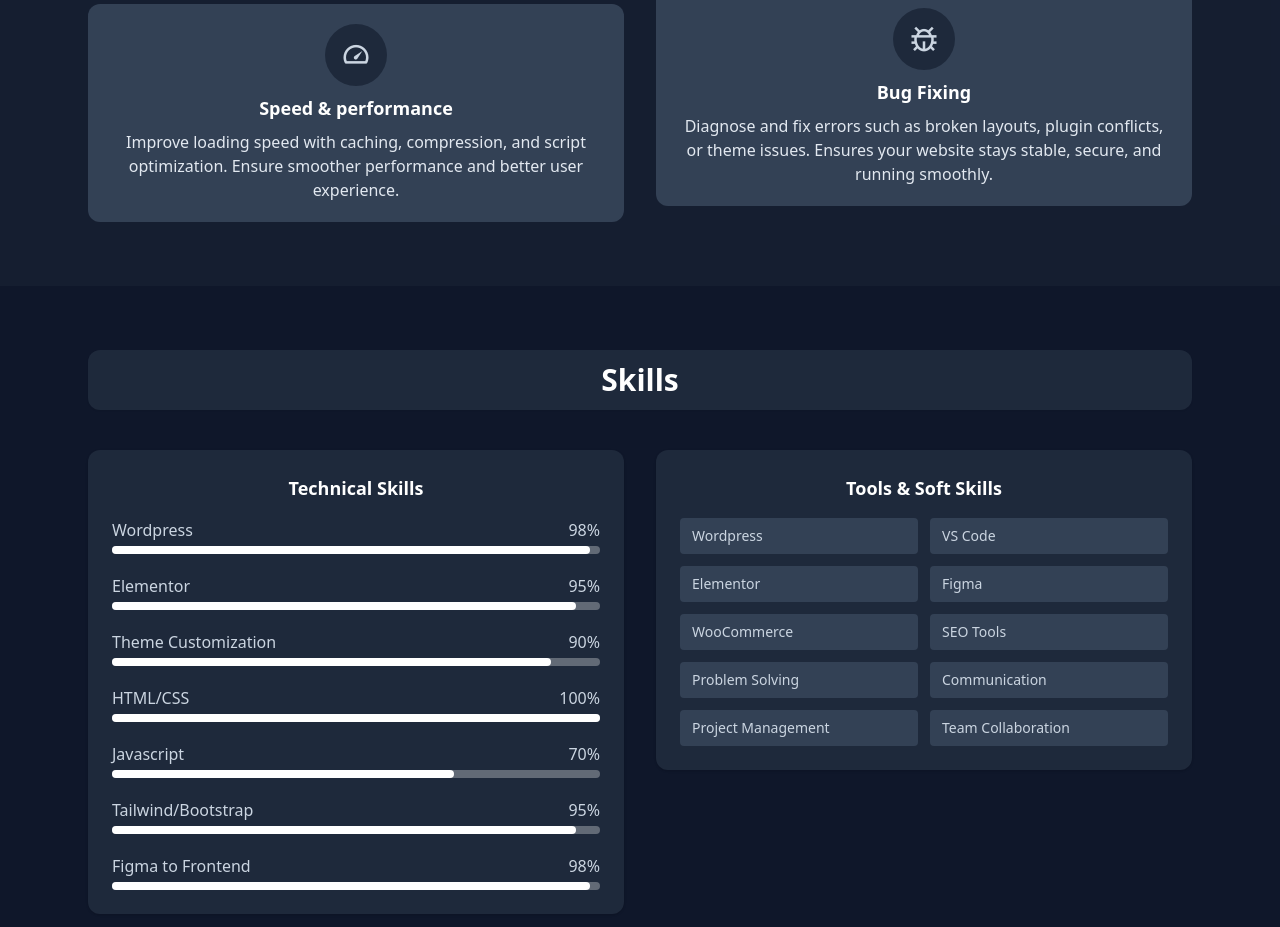
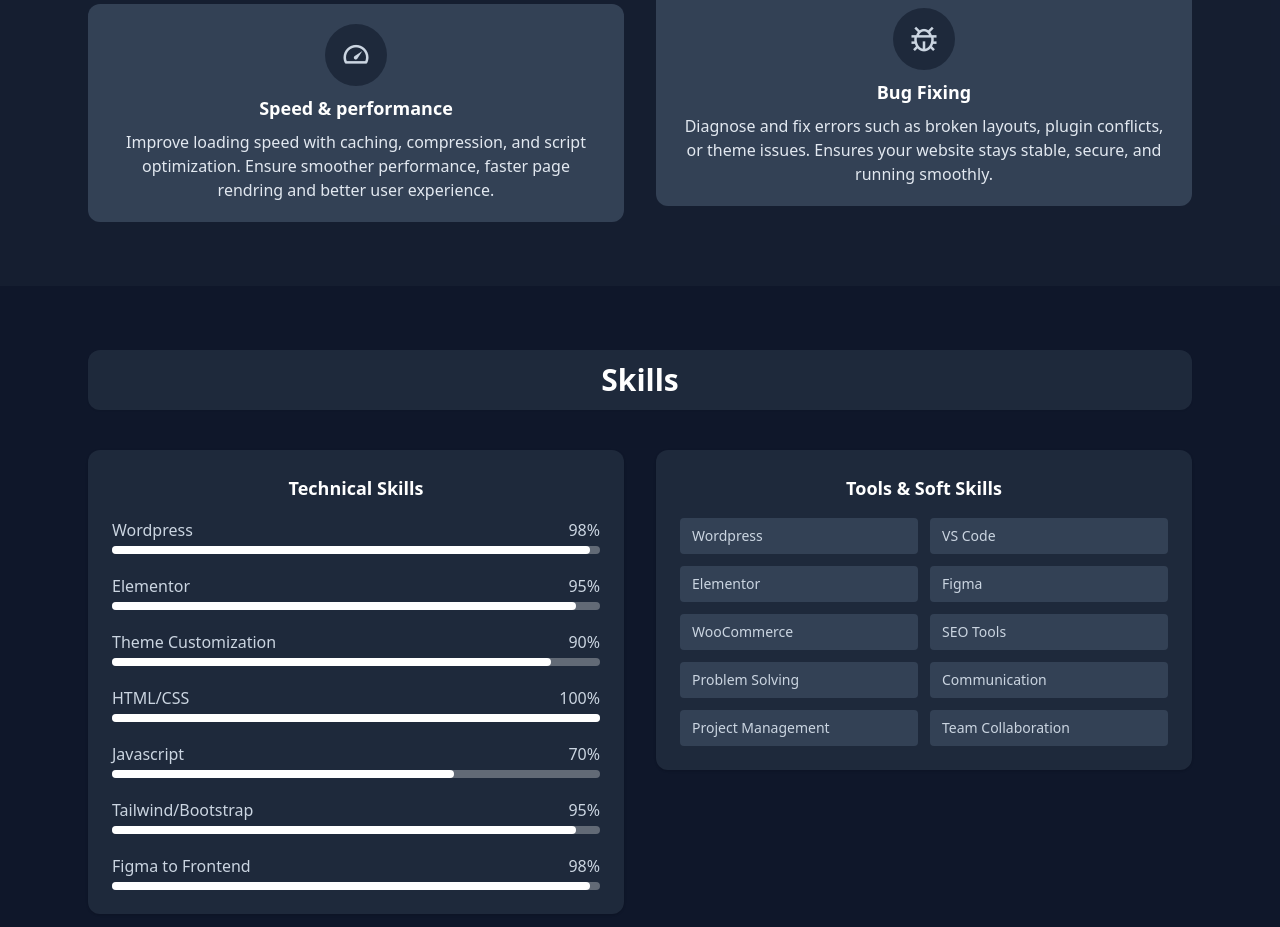
Before and after one commit to AyeshaAnwar2/Portfolio, a website: page index.html in a window 1280 px wide. Shown: the part 1300-2227 px from the top of the page. Drawn offline with nearby package versions, Linux system fonts and the light colour scheme.

Commit message:
add new performance

```diff
--- a/index.html
+++ b/index.html
@@ -252,8 +252,8 @@
                   </h4>
                   <p class="mt-2 text-slate-200 text-center">
                     Improve loading speed with caching, compression, and script
-                    optimization. Ensure smoother performance and better user
-                    experience.
+                    optimization. Ensure smoother performance, faster page
+                    rendring and better user experience.
                   </p>
                 </article>
               </div>
```
